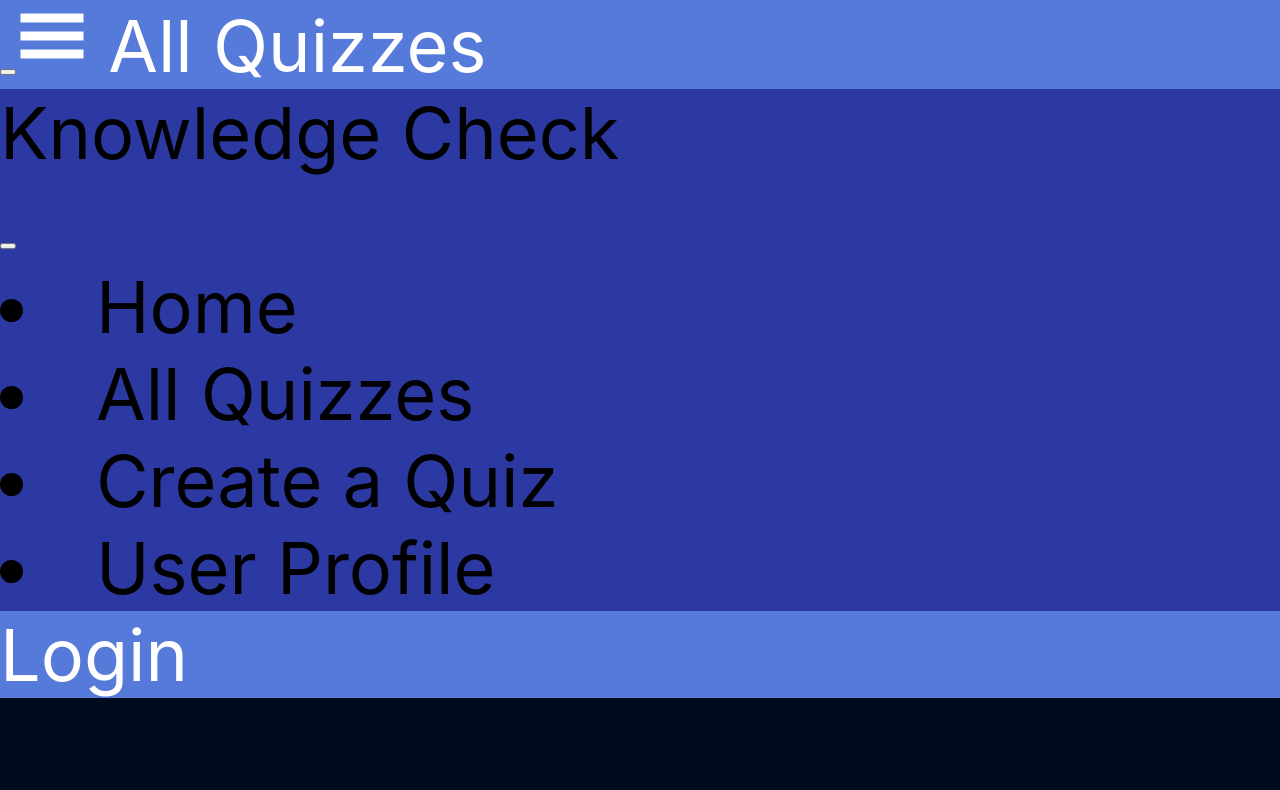
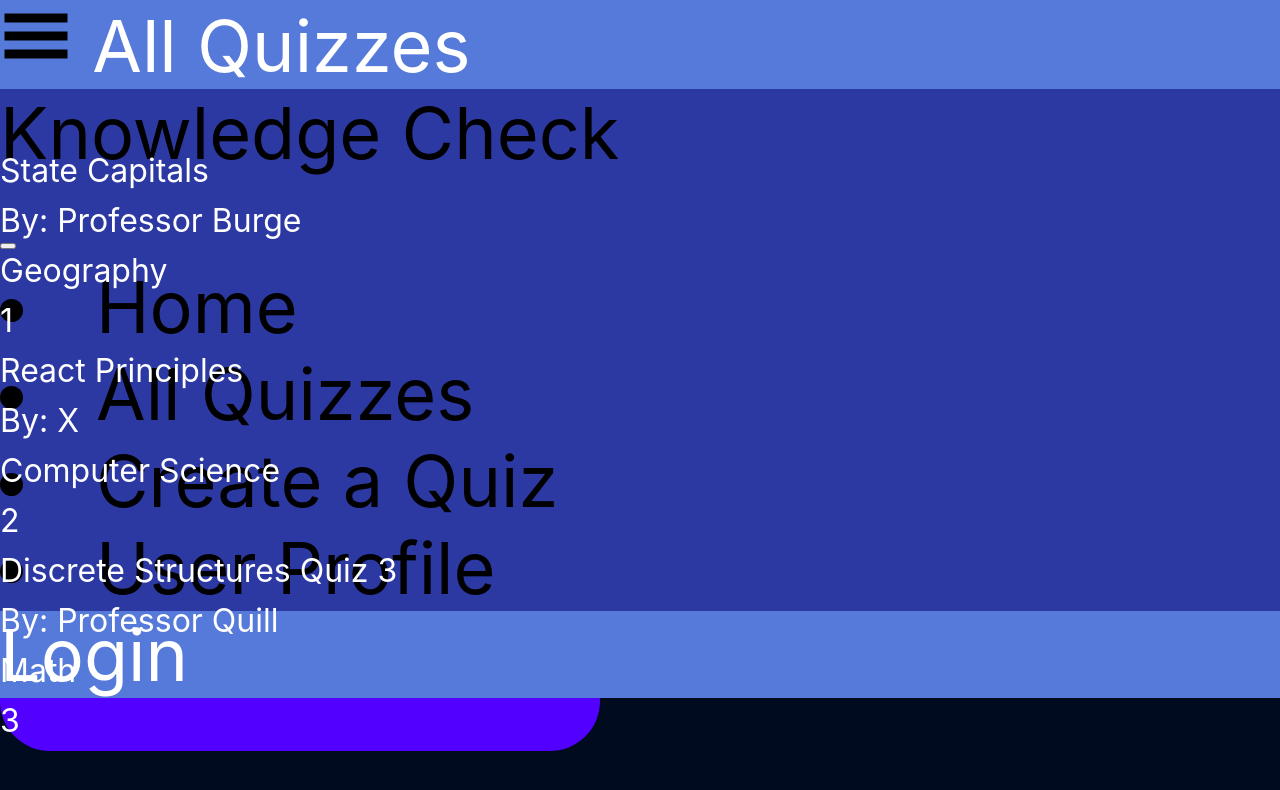
Before and after one commit to Fowora/SWE_Team_10, a React (Create React App) app in the folder knowledge_check/: page /AllQuizzes in a window 1280 px wide. Shown: the top 790 px of the page. Built offline with nearby package versions, Linux system fonts and the light colour scheme.

Commit message:
just added the ability to map through entire array of Questions and show the metadata

```diff
--- a/knowledge_check/package.json
+++ b/knowledge_check/package.json
@@ -9,6 +9,7 @@
     "@testing-library/jest-dom": "^5.15.0",
     "@testing-library/react": "^11.2.7",
     "@testing-library/user-event": "^12.8.3",
+    "gh": "^2.8.9",
     "git": "^0.1.5",
     "nvm": "^0.0.4",
     "react": "^17.0.2",
--- /dev/null
+++ b/knowledge_check/src/Components/MockQuizMetaData.js
@@ -0,0 +1,20 @@
+const qData= [{
+    qName: "State Capitals",
+    author: "Professor Burge",
+    category: "Geography",
+    numQuestions: 1,
+},
+{
+    qName: "React Principles",
+    author: "X",
+    category: "Computer Science",
+    numQuestions: 2,
+},
+{
+    qName: "Discrete Structures Quiz 3",
+    author: "Professor Quill",
+    category: "Math",
+    numQuestions: 3,
+}];
+
+export {qData};
--- a/knowledge_check/src/Components/NavBar.css
+++ b/knowledge_check/src/Components/NavBar.css
@@ -3,6 +3,11 @@
     width: 100%;
     background-color: #557ADA;
     font-size: 72px;
+}
+.Navbar{
+
+}.Toggle{
+    color:white;
 }
 .pageName{
     color:white;
--- a/knowledge_check/src/Components/NavBar.js
+++ b/knowledge_check/src/Components/NavBar.js
@@ -1,10 +1,10 @@
 import Navbar from 'react-bootstrap/Navbar';
 import './NavBar.css';
 import {GiHamburgerMenu} from 'react-icons/gi';
-import {Container, Offcanvas } from 'react-bootstrap';
 import {useSelector} from 'react-redux';
 import  {useNavigate} from 'react-router-dom';
 import {useState} from 'react';
+import {Container, Offcanvas } from 'react-bootstrap';
 
 
 const NavBar = (props)=> {
@@ -25,12 +25,11 @@ const NavBar = (props)=> {
         <div>
             <Navbar classname="navbar navbar-expand-lg" bg = "dark" expand={false}>
                 <Container fluid>
-                <Navbar.Toggle aria-controls="offcanvasNavbar" />
-                <span onclick={showOffCanvas} className="HNavIcon"><GiHamburgerMenu /></span>
+                <Navbar.Toggle as={GiHamburgerMenu} aria-controls />
                 <span className = "pageName"> {pageName} </span>
-                    <Navbar.Offcanvas className="ONav" id='offcanvasNavbar' aria-labelledby="offcanvasNavbar" placement= 'end'>
+                    <Navbar.Offcanvas className="ONav" id='offCanvas Navbar' aria-labelledby="offcanvasNavbar" placement='start'>
                         <Offcanvas.Header closeButton>
-                            <Offcanvas.Title id="offcanvasnavbarLabel">Knowledge Check</Offcanvas.Title>
+                            <Offcanvas.Title id="offcanvasNavbarLabel">Knowledge Check</Offcanvas.Title>
                         </Offcanvas.Header>
                         <Offcanvas.Body>
                         <li className="NButtons" onClick={() => navigate('/AllQuizzes')}>Home</li>
--- a/knowledge_check/src/Pages/AllQuizzes.css
+++ b/knowledge_check/src/Pages/AllQuizzes.css
@@ -0,0 +1,25 @@
+.AllQText{
+    color:white;
+    font-size: 72px;
+}
+.outerQuizRectangle{
+    display: grid;
+    grid-template-columns: 700 px 1 fr;
+    width: 600px;
+    height: 200px;
+    border-radius:50px;
+    color:white;
+    background-color:#5200FF;
+}
+.quizContentText{
+    position: relative;
+    display: inline-block;
+    color:white;
+    font-size: 32px;
+}
+.quizQNums{
+    position:relative;
+    justify-content: right;
+    color:white;
+    font-size: 32px;
+}
--- a/knowledge_check/src/Pages/AllQuizzes.js
+++ b/knowledge_check/src/Pages/AllQuizzes.js
@@ -1,14 +1,36 @@
 import './AllQuizzes.css';
 import {nameChange} from '../actions/Action.js';
 import {useDispatch} from 'react-redux';
+import {qData} from '../Components/MockQuizMetaData.js';
+
 //imports
 
+/*
+Example variable names
+qName: "React Principles",
+    author: "X",
+    category: "Computer Science",
+    numQuestions: 2,
+*/
 const AllQuizzes = () =>{
     const dispatch = useDispatch(); // Makes dispatch more readable
     dispatch(nameChange('All Quizzes')); //Calls the reducer to change the name of the page to Home
 
     return(
-    <div>All Quizes Page WIP</div>
+    <div>
+        <div className="AllQText">Featured Quizzes</div>
+        <div className="QuizModules">
+            {qData.map(quiz => { return(
+                <div className="outerQuizRectangle">
+                    <div className="quizContentText">{quiz.qName}</div>
+                    <div className="quizContentText">By: {quiz.author}</div>
+                    <div className="quizContentText">{quiz.category}</div>
+                    <div className="quizQNums">{quiz.numQuestions}</div>
+                </div>
+            )})}
+        </div>
+
+    </div>
     )
 }
 export default AllQuizzes;
```
Also changed, not shown: 1 other file (tests, documents, lock files or other folders).
